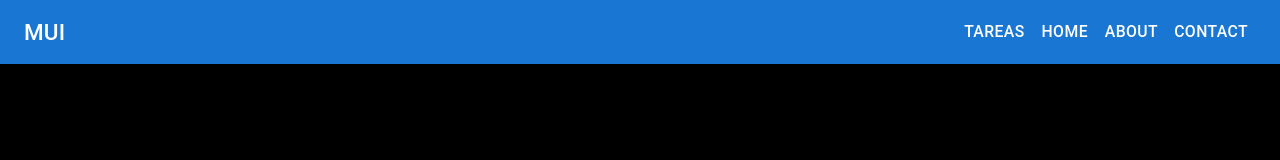
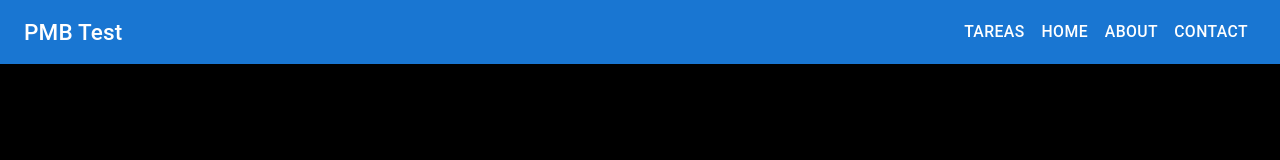
Before and after one commit to pablobonnaluc/react2test, a React (Create React App) app: page / in a window 1280 px wide. Shown: the top 160 px of the page. Built offline with nearby package versions, Linux system fonts and the light colour scheme.

Commit message:
Fix title menu

```diff
--- a/src/components/menu.js
+++ b/src/components/menu.js
@@ -72,7 +72,7 @@ export default function DrawerAppBar(props) {
             component="div"
             sx={{ flexGrow: 1, display: { xs: 'none', sm: 'block' } }}
           >
-            MUI
+            PMB Test
           </Typography>
           <Box sx={{ display: { xs: 'none', sm: 'block' } }}>
             {navItems.map((item) => (
```
